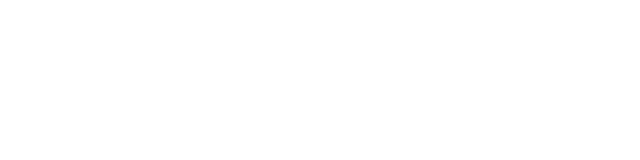
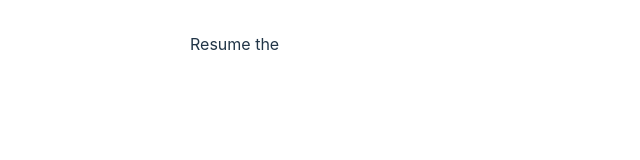
Before and after one commit to anxiouscupcake/anxiouscupcake.github.io, a React (Vite) app: page / in a window 1280 px wide. Shown: the top 160 px of the page, without its empty margins (0-640 px from the left). Built offline with nearby package versions, Linux system fonts and the light colour scheme.

Commit message:
reorginize pages

```diff
--- a/src/App.tsx
+++ b/src/App.tsx
@@ -1,11 +1,11 @@
 import './styles/App.css'
 import ContactsPage from './pages/ContactsPage'
-import PortfolioPage from './pages/PortfolioPage'
 import CenteredHeader from './components/CentertedHeader'
 import { Route, Switch } from 'wouter'
 import BlockyParkourPage from './pages/portfolio/BlockyParkourPage'
 import { PATH_BLOCKY_PARKOUR, PATH_PORTFOLIO } from './Constants'
-import ResumePage from './pages/ResumePage'
+import ResumePage from './pages/resume/ResumePage'
+import PortfolioPage from './pages/portfolio/PortfolioPage'
 
 function App() {
   return (
--- a/src/pages/PortfolioPage.tsx
+++ b/src/pages/portfolio/PortfolioPage.tsx
@@ -1,5 +1,6 @@
-import { PATH_BLOCKY_PARKOUR, PATH_PORTFOLIO } from '../Constants'
-import PortfolioCard from '../components/PortfolioCard'
+import PortfolioCard from "../../components/PortfolioCard"
+import { PATH_PORTFOLIO, PATH_BLOCKY_PARKOUR } from "../../Constants"
+
 
 function PortfolioPage() {
   return (
--- a/src/pages/ResumePage.tsx
+++ b/src/pages/resume/ResumePage.tsx
@@ -1,6 +1,6 @@
 function ResumePage() {
   return (
-    <div></div>
+    <div>Resume the</div>
   )
 }
 
```
